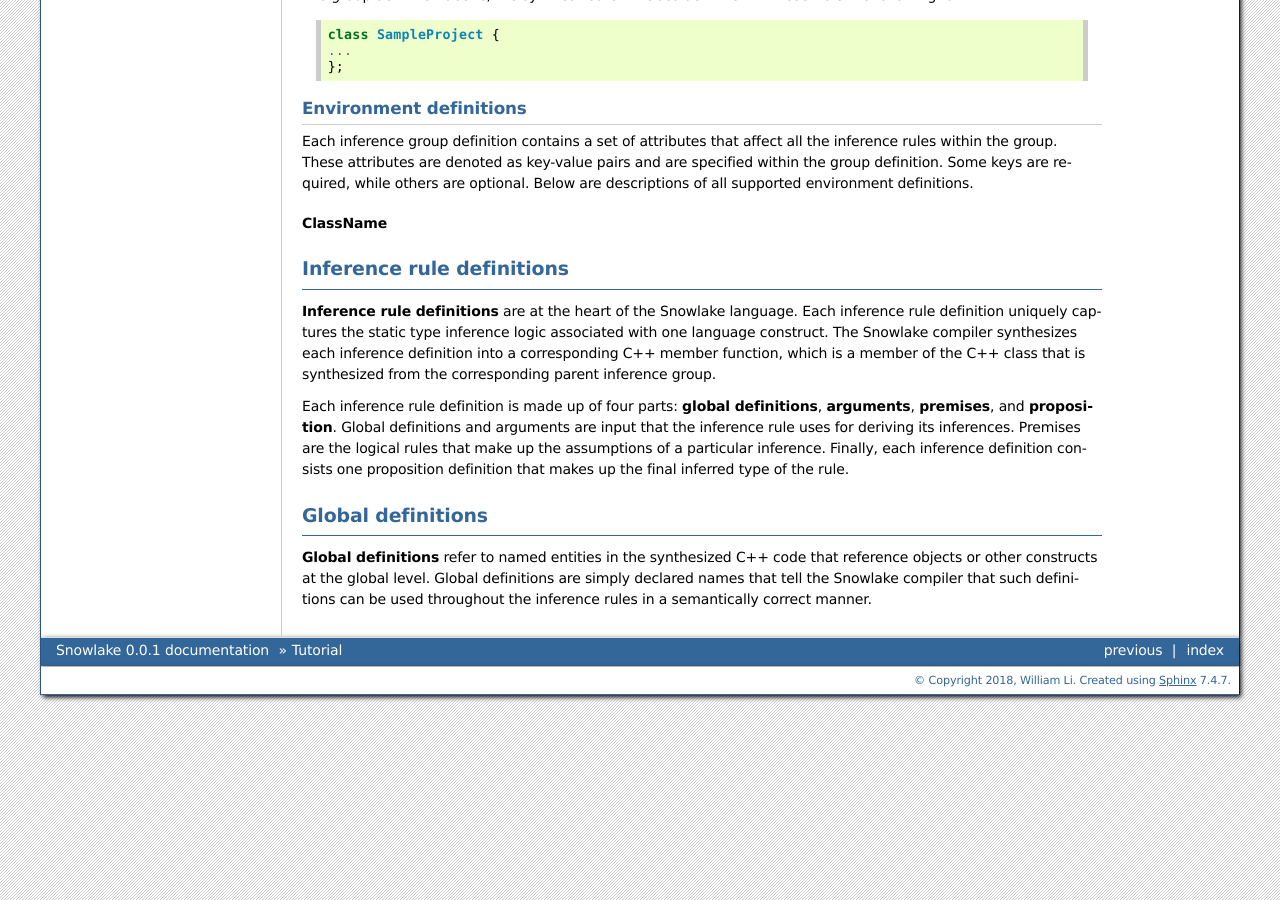
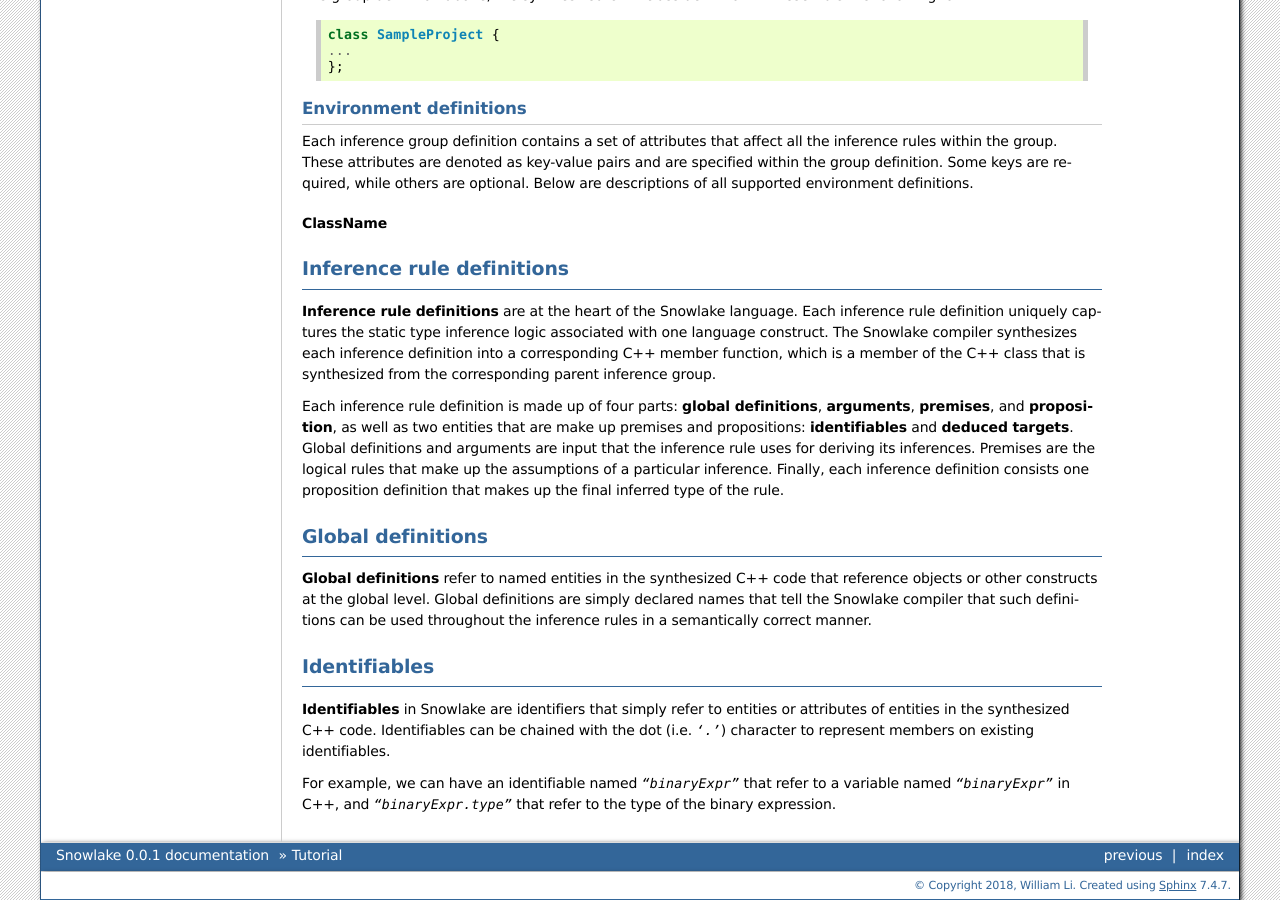
Before and after one commit to libcxx/Snowlake, a Sphinx documentation site: the page built from docs/source/tutorial.rst, in a window 1280 px wide and 900 px high, scrolled down 673 px. Built offline with Sphinx 7.4.7, drawn with Linux system fonts in a browser that asks for light colours.

Commit message:
Add "Identifiables" section [ci skip]

```diff
--- a/docs/source/tutorial.rst
+++ b/docs/source/tutorial.rst
@@ -77,12 +77,14 @@ function, which is a member of the C++ class that is synthesized from the
 corresponding parent inference group.
 
 Each inference rule definition is made up of four parts:
-**global definitions**, **arguments**, **premises**, and **proposition**.
-Global definitions and arguments are input that the inference rule uses for
-deriving its inferences. Premises are the logical rules that make up the
-assumptions of a particular inference. Finally, each inference definition
-consists one proposition definition that makes up the final inferred type
-of the rule.
+**global definitions**, **arguments**, **premises**, and **proposition**,
+as well as two entities that are make up premises and propositions:
+**identifiables** and **deduced targets**.
+Global definitions and arguments are input that the inference rule uses
+for deriving its inferences. Premises are the logical rules that make up
+the assumptions of a particular inference. Finally, each inference
+definition consists one proposition definition that makes up the final
+inferred type of the rule.
 
 
 Global definitions
@@ -93,3 +95,16 @@ that reference objects or other constructs at the global level.
 Global definitions are simply declared names that tell the Snowlake compiler
 that such definitions can be used throughout the inference rules in a
 semantically correct manner.
+
+
+Identifiables
+#############
+
+**Identifiables** in Snowlake are identifiers that simply refer to entities
+or attributes of entities in the synthesized C++ code. Identifiables can be
+chained with the dot (i.e. `'.'`) character to represent members on
+existing identifiables.
+
+For example, we can have an identifiable named `"binaryExpr"` that refer
+to a variable named `"binaryExpr"` in C++, and `"binaryExpr.type"` that refer
+to the type of the binary expression.
```
